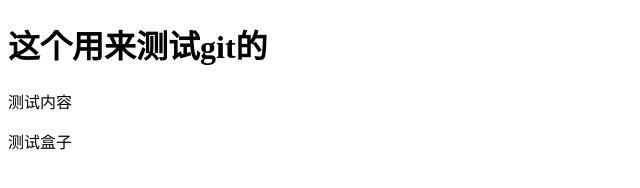
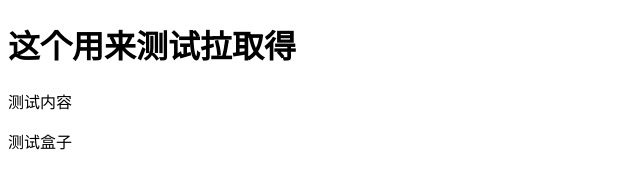
Before and after one commit to code-magic/git-demo, a plain HTML site: page index.html in a window 1280 px wide. Shown: the whole page, without its empty margins (0-640 px from the left). Drawn offline with Linux system fonts and the light colour scheme.

Commit message:
Update index.html

```diff
--- a/index.html
+++ b/index.html
@@ -5,7 +5,7 @@
     <title></title>
 </head>
 <body>
-    <h1>这个用来测试git的</h1>
+    <h1>这个用来测试拉取得</h1>
     <p>测试内容</p>
     <div>测试盒子</div>
 </body>
```
